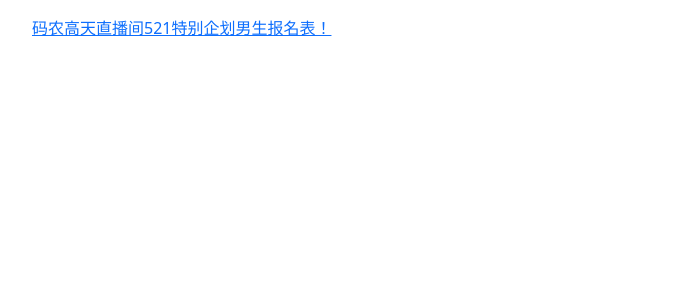
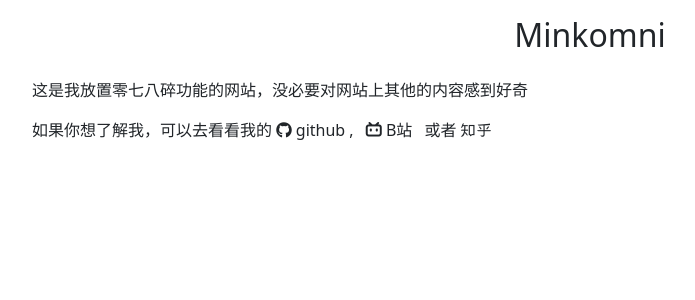
Before and after one commit to gaogaotiantian/minkomni, a FastAPI app: page / in a window 1280 px wide. Shown: the top 300 px of the page, without its empty margins (50-745 px from the left). Run offline with FastAPI, Linux system fonts and the light colour scheme.

Commit message:
Update index page (#13)

```diff
--- a/web/templates/index.html
+++ b/web/templates/index.html
@@ -7,15 +7,38 @@
 
     <link href="https://cdn.jsdelivr.net/npm/bootstrap@5.1.3/dist/css/bootstrap.min.css" rel="stylesheet" integrity="sha384-1BmE4kWBq78iYhFldvKuhfTAU6auU8tT94WrHftjDbrCEXSU1oBoqyl2QvZ6jIW3" crossorigin="anonymous">
     <script src="https://cdn.jsdelivr.net/npm/bootstrap@5.1.3/dist/js/bootstrap.bundle.min.js" integrity="sha384-ka7Sk0Gln4gmtz2MlQnikT1wXgYsOg+OMhuP+IlRH9sENBO0LRn5q+8nbTov4+1p" crossorigin="anonymous"></script>
+    <link rel="stylesheet" href="https://cdnjs.cloudflare.com/ajax/libs/font-awesome/6.2.0/css/all.min.css" integrity="sha512-xh6O/CkQoPOWDdYTDqeRdPCVd1SpvCA9XXcUnZS2FmJNp1coAFzvtCN9BmamE+4aHK8yyUHUSCcJHgXloTyT2A==" crossorigin="anonymous" referrerpolicy="no-referrer">
+    <style>
+      a {
+        color: #212529;
+        text-decoration: none;
+      }
+    </style>
   </head>
   <body>
     <div class="container">
 
       <div>
-        <div class="py-3">
-          <a href="singless">
-            码农高天直播间521特别企划男生报名表！
-          </a>
+        <div class="py-3 text-center">
+          <h2>Minkomni</h2>
+        </div>
+
+        <div class="row">
+          <div class="col-md-12">
+            <p>这是我放置零七八碎功能的网站，没必要对网站上其他的内容感到好奇</p>
+            <p>如果你想了解我，可以去看看我的
+              <a href="https://github.com/gaogaotiantian" target="_blank">
+                <i class="fa-brands fa-github pr-1"></i> github
+              </a>
+              ,
+              <a class="px-2" href="https://space.bilibili.com/245645656" target="_blank">
+                <i class="fa-brands fa-bilibili pr-1"></i> B站
+              </a>
+              或者
+              <a href="https://www.zhihu.com/people/gao-tian-50" target="_blank">
+                <i class="fa-brands fa-zhihu fa-xl pr-1"></i></a>
+            </p>
+          </div>
         </div>
 
       </div>
```
